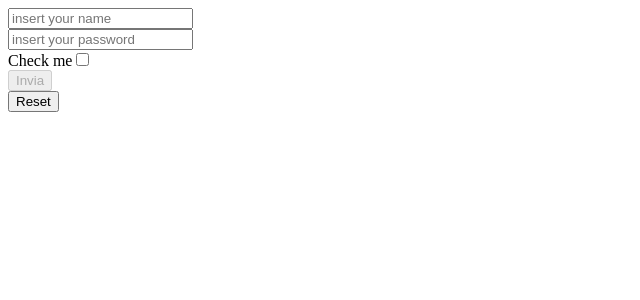
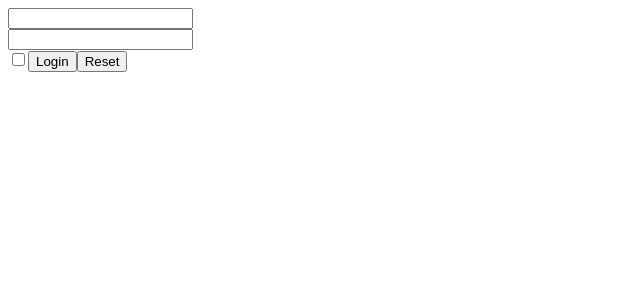
Before and after one commit to Roberta2017/ex-react, a React (Create React App) app in the folder my-app/: page / in a window 1280 px wide. Shown: the top 300 px of the page, without its empty margins (0-640 px from the left). Built offline with nearby package versions, Linux system fonts and the light colour scheme.

Commit message:
esercizio 05 forms

```diff
--- a/my-app/src/App.js
+++ b/my-app/src/App.js
@@ -1,13 +1,13 @@
 import React from "react";
 
-import { Login } from "./Login";
+import {UncontrolLogin}from "./UncontrolLogin"
 
 
 function App() {
   return (
     <div className="App">
+<UncontrolLogin/>
 
-     <Login/>
     </div>
   );
 }
--- /dev/null
+++ b/my-app/src/UncontrolLogin.js
@@ -0,0 +1,29 @@
+import React from "react";
+
+export class UncontrolLogin extends React.Component{
+    handleFormSubmit = (e) => {
+        e.preventDefault()
+        const name = e.target.elements.name.value
+        const password = e.target.elements.password.value
+        const check = e.target.elements.check.checked
+
+        console.log(name, password, check)
+    }
+
+    render() {
+        return (
+            <div>
+                <form onSubmit={this.handleFormSubmit}>
+                    <input name="name" /> <br>
+                    </br>
+                    <input name="password" type="password" /> <br>
+                    </br>
+                    <input name="check" type="checkbox" />
+                    <button type="submit">Login</button>
+                    <button type="reset">Reset</button>
+                </form>
+            </div>
+        )
+    }
+
+}
```
